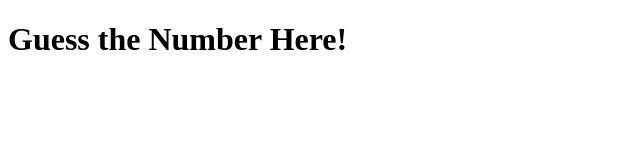
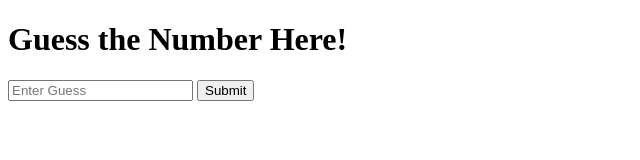
Before and after one commit to wolfsige/guess-the-number-lab-2, a plain HTML site: page index.html in a window 1280 px wide. Shown: the whole page, without its empty margins (0-640 px from the left). Drawn offline with Linux system fonts and the light colour scheme.

Commit message:
add input and button

```diff
--- a/index.html
+++ b/index.html
@@ -9,5 +9,11 @@
 </head>
 <body>
   <h1>Guess the Number Here!</h1>
+  <div>
+    <p>
+      <input placeholder="Enter Guess" type="guess">
+      <button>Submit</button>
+    </p>
+  </div>
 </body>
 </html>
```
